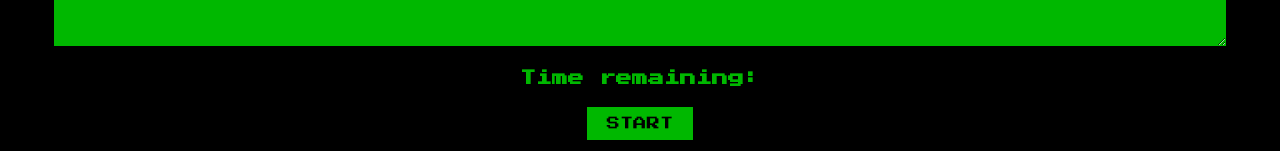
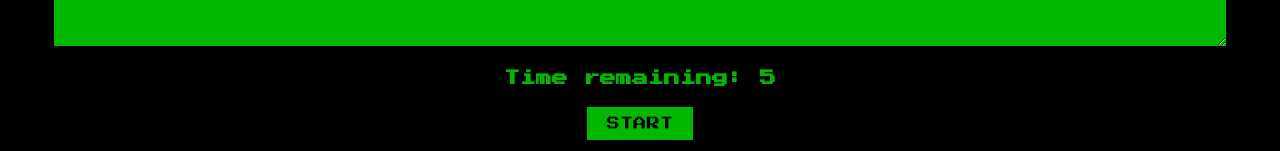
Before and after one commit to SJellen/speedtype, a React (Create React App) app: page / in a window 1280 px wide. Shown: the part 244-395 px from the top of the page. Built offline with nearby package versions, Linux system fonts and the light colour scheme.

Commit message:
useState

```diff
--- a/src/App.js
+++ b/src/App.js
@@ -5,7 +5,7 @@ import './App.css';
 function App() {
 
     const [words, setWords] = useState('')
-
+    const [timeRemaining, setTimeRemaining]  = useState(5)
 
     function handleChange(e)  {
       e.preventDefault()
@@ -13,8 +13,15 @@ function App() {
       setWords(value)
     }
 
+    function wordCount(str) {
+      const wordsArr = str.trim().split(" ")
+        return wordsArr.filter(word => word !== "").length
+    }
 
-    console.log(words)
+
+
+
+
 
   return (
     <div className="App">
@@ -23,8 +30,8 @@ function App() {
      onChange={handleChange}
      value={words}
      />
-     <h4>Time remaining: </h4>
-     <button>Start</button>
+     <h4>Time remaining: {timeRemaining} </h4>
+     <button onClick={() => console.log(wordCount(words))}>Start</button>
      <h1>Word Count</h1>
 
     </div>
```
